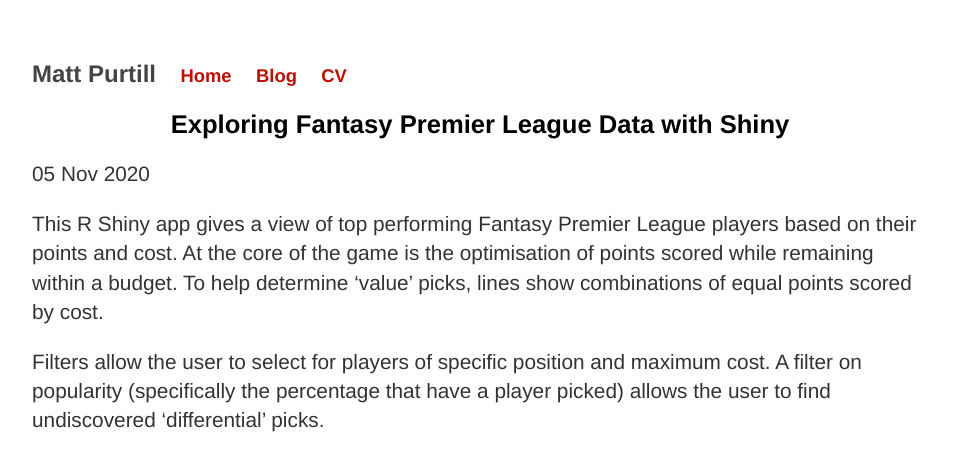
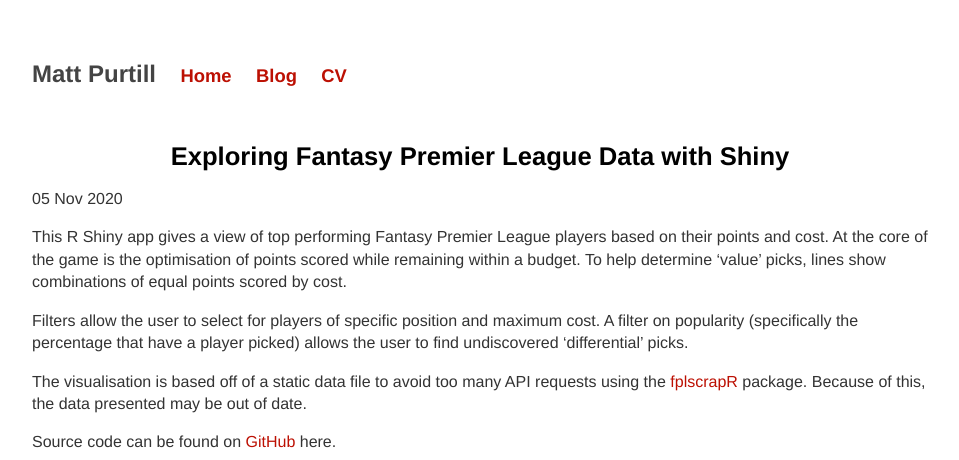
Before and after one commit to purtill/purtill.github.io, a Jekyll site: the page built from _posts/2020-11-05-Exploring Fantasy Premier League Data with Shiny.md, in a window 1280 px wide. Shown: the top 460 px of the page, without its empty margins (160-1119 px from the left). Built offline with Jekyll 4.4.1, drawn with Linux system fonts in a browser that asks for light colours.

Commit message:
More layout changes

```diff
--- a/_layouts/default.html
+++ b/_layouts/default.html
@@ -15,7 +15,7 @@
 	    		</ul>
 				<p>
 			</nav>
-			<div class="container">
+			<div class="content">
 
 			{{ content }}
 
--- a/_layouts/post.html
+++ b/_layouts/post.html
@@ -5,9 +5,8 @@ layout: default
     <title>{{ page.title }}</title>
 </head>
 
-<h1>{{ page.title }}</h1>
-<p class="meta">{{ page.date | date_to_string }}</p>
-
-<div class="post">
+<div class="content">
+    <h1>{{ page.title }}</h1>
+    <p class="meta">{{ page.date | date_to_string }}</p>
   {{ content }}
 </div>
--- a/css/main.css
+++ b/css/main.css
@@ -32,7 +32,7 @@ h2 {
 }
 p {
     font-family:'Helvetica', 'Arial', 'Sans-Serif';
-    font-size: 1.3em;
+    font-size: 1em;
     line-height: 1.4em;
     color: #333;
 }
@@ -57,3 +57,8 @@ ul.posts li {
     list-style: none;
     line-height: 1.3em
 }
+
+.content {
+width: 100%;
+align-self: center;
+padding-top: 10px;}
```
Also changed, not shown: 7 other files.
